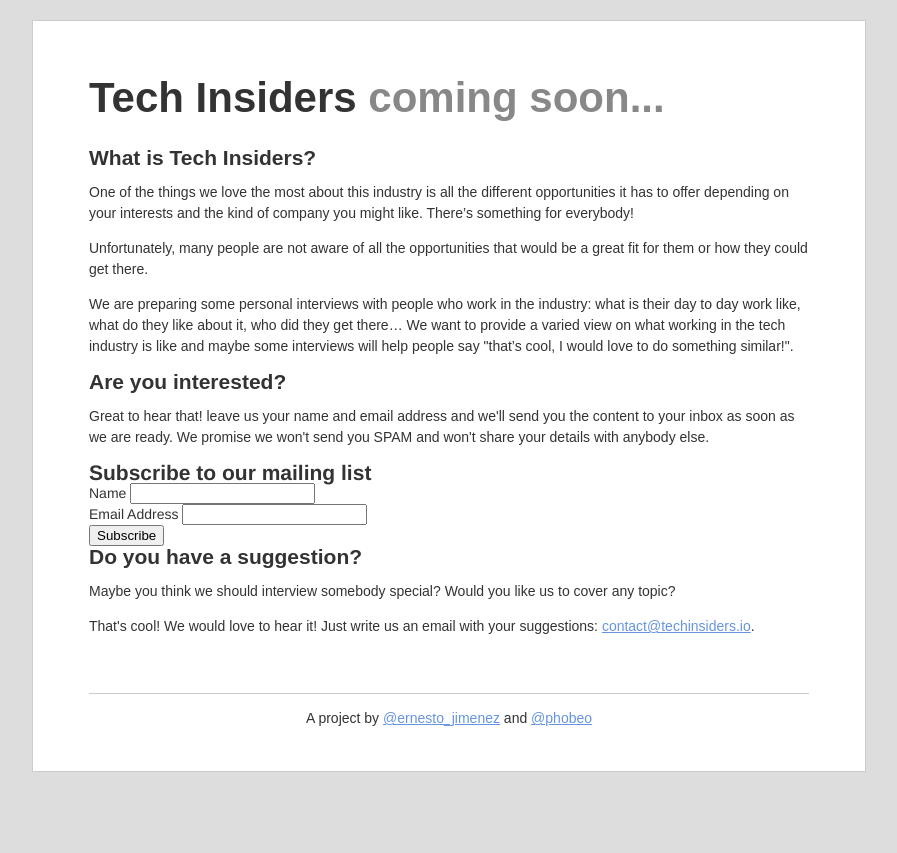
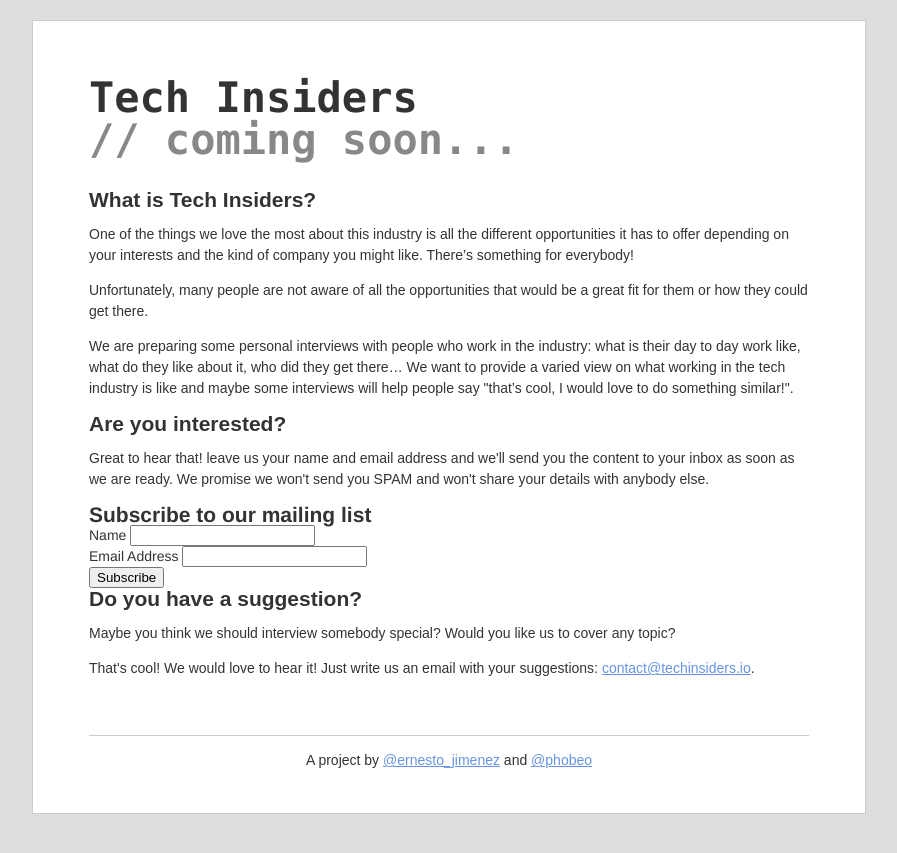
Before and after one commit to localistico/techinsiders.io, a Jekyll site: the page built from index.html, in a window 1280 px wide. Shown: the top 853 px of the page, without its empty margins (191-1088 px from the left). Built offline with Jekyll 4.4.1, drawn with Linux system fonts in a browser that asks for light colours; Markdown is read by kramdown in place of the engine named in the settings; comment, search, counter and statistics services are not loaded.

Commit message:
update styles for teaser page

```diff
--- a/_layouts/teaser.html
+++ b/_layouts/teaser.html
@@ -46,9 +46,11 @@
   h1 {
     font-size:3em;
     line-height: 100%;
+    font-family: Consolas, Roboto, monospace;
   }
   h1 span {
     color: #888;
+    white-space: nowrap;
   }
   h2 {
     font-size: 1.5em;
@@ -64,11 +66,24 @@
   a {
     color: #6694e3;
   }
+  @media screen and (max-width: 480px) {
+    div#content {
+      margin: 5px;
+      padding: 2em 2em;
+    }
+    h1 {
+      font-size: 2.5em;
+    }
+    h1 span {
+      font-size: 0.6em;
+    }
+  }
   </style>
+  <meta name="viewport" content="width=device-width" />
 </head>
 <body>
 <div id="content">
-  <h1>Tech Insiders <span>coming soon...</span></h1>
+  <h1>Tech Insiders <span>// coming soon...</span></h1>
   {{ content }}
   <footer>
     <p>A project by <a
```
